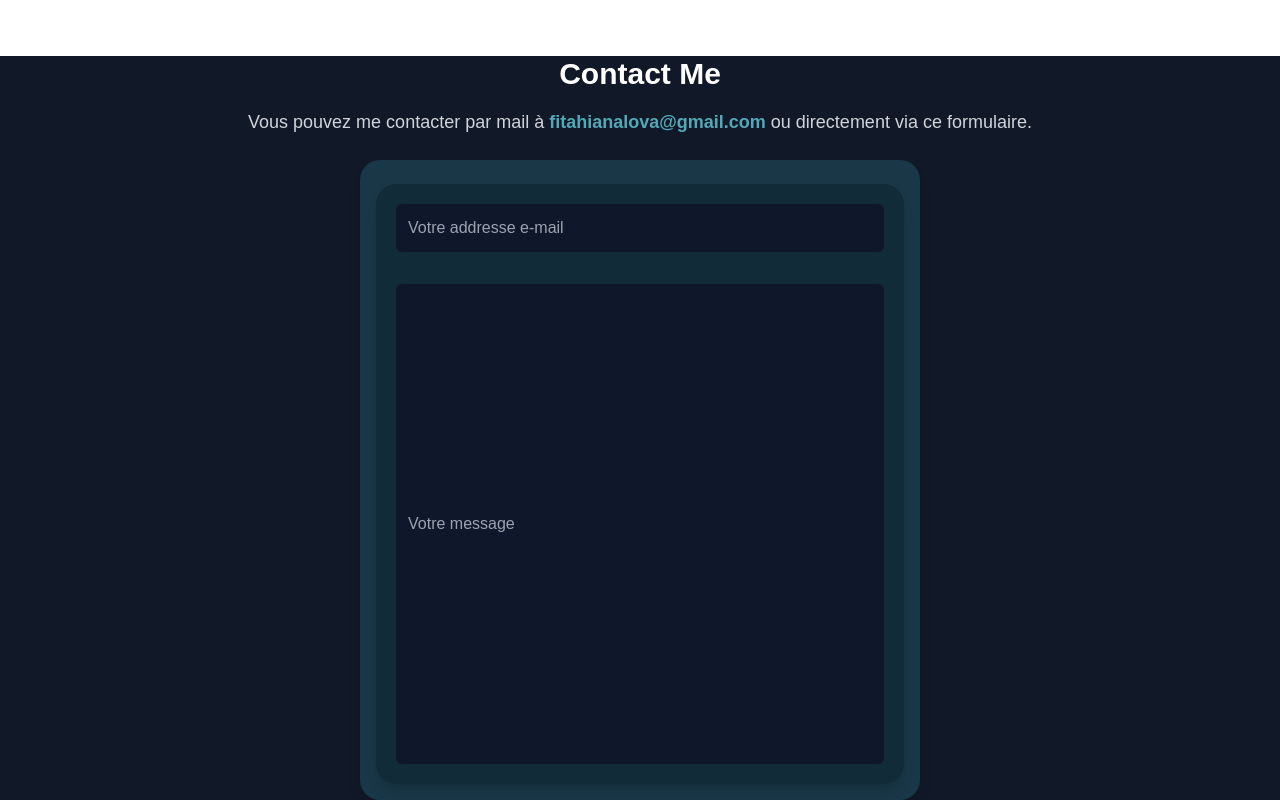
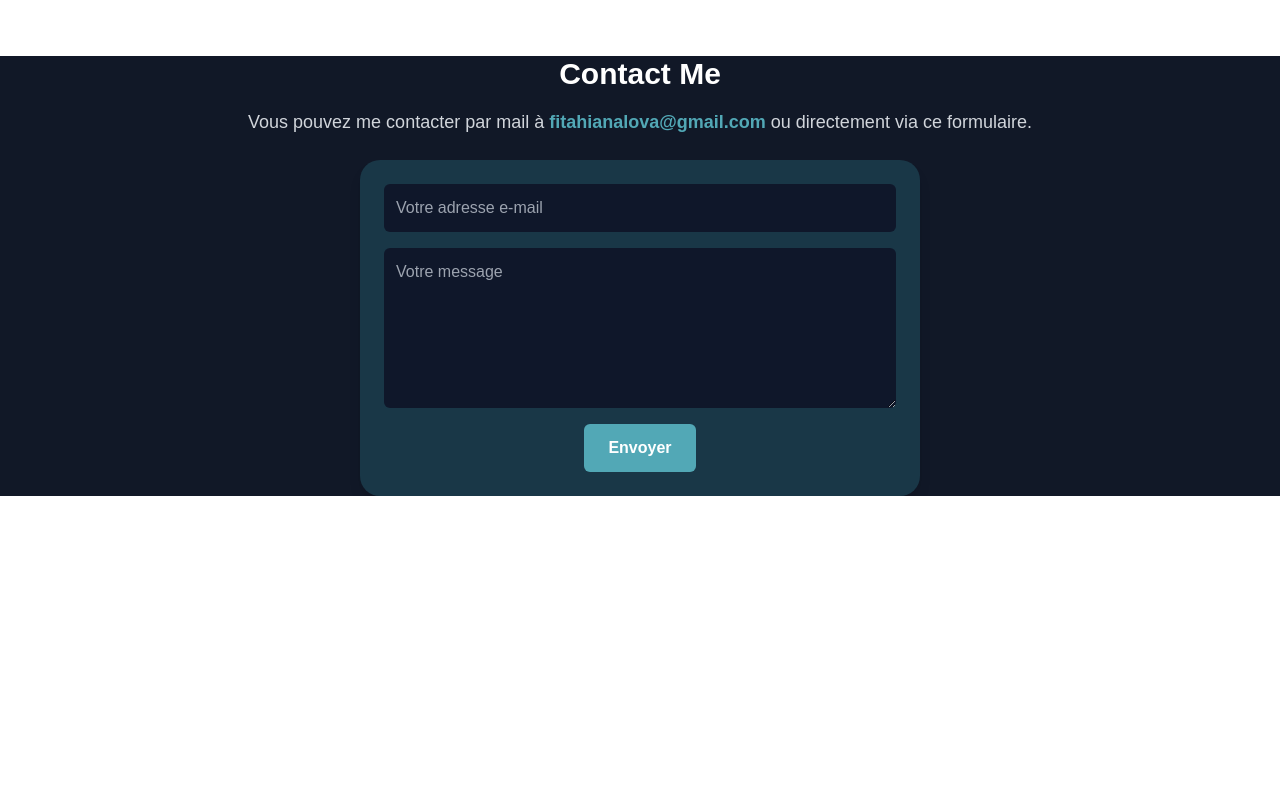
Before and after one commit to Mukkun007/PORTFOLIO-LOVA, a Next.js app: page / in a window 1280 px wide. Shown: the part 4929-5729 px from the top of the page. After the commit the page ends 5425 px from the top, so only its background shows below. Built offline with nearby package versions, Linux system fonts and the light colour scheme.

Commit message:
forms dynamic size

```diff
--- a/src/components/Contact.tsx
+++ b/src/components/Contact.tsx
@@ -3,12 +3,45 @@
 import { useState } from "react";
 
 const Contact = () => {
+  const [email, setEmail] = useState("");
+  const [message, setMessage] = useState("");
+  const [status, setStatus] = useState(""); // Pour afficher le statut
+
+  const handleSubmit = async (e: React.FormEvent) => {
+    e.preventDefault();
+
+    if (!email || !message) {
+      setStatus("Veuillez remplir tous les champs.");
+      return;
+    }
+
+    try {
+      const response = await fetch("/api/send-email", {
+        method: "POST",
+        headers: {
+          "Content-Type": "application/json",
+        },
+        body: JSON.stringify({ email, message }),
+      });
+
+      const data = await response.json();
+
+      if (response.ok) {
+        setStatus("Message envoyé avec succès !");
+        setEmail("");
+        setMessage("");
+      } else {
+        setStatus(data.error || "Une erreur est survenue.");
+      }
+    } catch (error) {
+      setStatus("Erreur lors de l'envoi du message.");
+    }
+  };
+
   return (
     <div className="flex flex-col justify-center items-center bg-gray-900 text-white text-center mt-[5rem]">
-      <h1 className="font-bold text-3xl sm:text-[40px] md:text-[35px] lg:text-[40px] xl:text-3xl 2xl:text-[40px]">
-        Contact Me
-      </h1>
-      <p className="mt-4 text-lg text-center text-gray-300 ml-[3rem] mr-[3rem]">
+      <h1 className="font-bold text-3xl">Contact Me</h1>
+      <p className="mt-4 text-lg text-gray-300">
         Vous pouvez me contacter par mail à{" "}
         <a
           href="mailto:fitahianalova@gmail.com"
@@ -18,19 +51,32 @@ const Contact = () => {
         </a>{" "}
         ou directement via ce formulaire.
       </p>
-      <div className="bg-[#193747] text-white p-6 w-[35rem] h-[40rem] mt-6 rounded-[20px] ml-[2rem] mr-[2rem] shadow-lg flex flex-col items-center">
-        <div className="bg-[#122b39] text-white p-5 w-[33rem] h-[39rem] rounded-[20px] ml-[2rem] mr-[2rem] shadow-lg flex flex-col items-center">
+      <div className="bg-[#193747] p-6 w-[35rem] mt-6 rounded-[20px] shadow-lg flex flex-col items-center">
+        <form
+          className="w-full flex flex-col items-center"
+          onSubmit={handleSubmit}
+        >
           <input
-            type="text"
-            placeholder="Votre addresse e-mail"
-            className="w-full p-3 rounded-md bg-[#0f172a] text-white placeholder-gray-400 focus:outline-none focus:ring-2 focus:ring-[#52a8b6]"
+            type="email"
+            placeholder="Votre adresse e-mail"
+            value={email}
+            onChange={(e) => setEmail(e.target.value)}
+            className="w-full p-3 rounded-md bg-[#0f172a] text-white placeholder-gray-400 focus:ring-2 focus:ring-[#52a8b6]"
           />
-          <input
-            type="text"
+          <textarea
             placeholder="Votre message"
-            className="w-full h-[30rem] p-3 rounded-md bg-[#0f172a] text-white placeholder-gray-400 focus:outline-none focus:ring-2 focus:ring-[#52a8b6] mt-[2rem]"
+            value={message}
+            onChange={(e) => setMessage(e.target.value)}
+            className="w-full h-[10rem] p-3 mt-4 rounded-md bg-[#0f172a] text-white placeholder-gray-400 focus:ring-2 focus:ring-[#52a8b6]"
           />
-        </div>
+          <button
+            type="submit"
+            className="mt-4 bg-[#52a8b6] hover:bg-[#41909b] text-white font-bold py-3 px-6 rounded-md transition"
+          >
+            Envoyer
+          </button>
+        </form>
+        {status && <p className="mt-4 text-sm text-gray-300">{status}</p>}
       </div>
     </div>
   );
```
